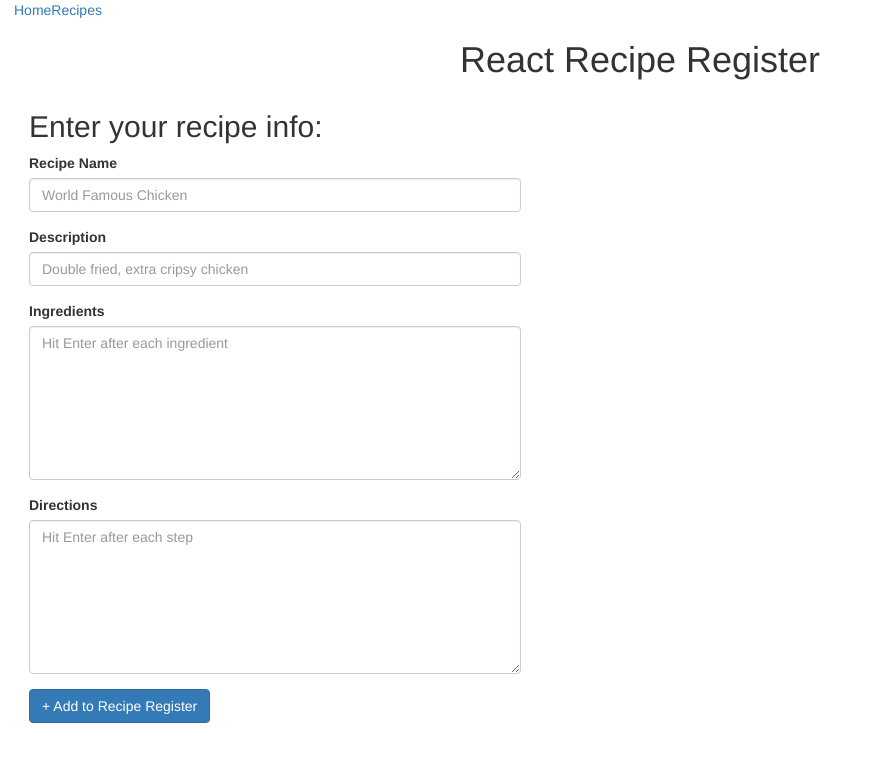
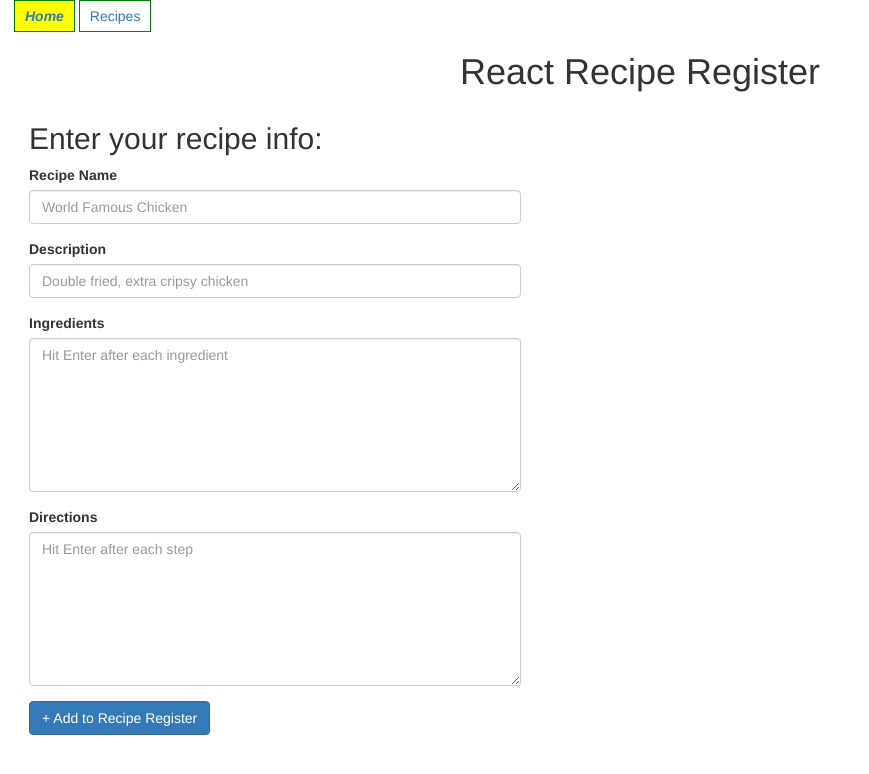
Before and after one commit to siuangie91/react_recipelog, a React (Create React App) app: page / in a window 1280 px wide. Shown: the top 774 px of the page, without its empty margins (0-869 px from the left). Built offline with nearby package versions, Linux system fonts and the light colour scheme.

Commit message:
style Nav bar

```diff
--- a/public/app.css
+++ b/public/app.css
@@ -6,6 +6,18 @@ body {
 	padding: 0 1em;
 }
 
+nav a {
+	display: inline-block;
+	padding: 5px 10px;
+	border: 1px solid green;
+}
+
+nav .active {
+	background: #ffff00;
+	font-weight: bold;
+	font-style: italic;
+}
+
 .recipe-preview {
 	padding-left: 1em;
 }
--- a/src/_components/Nav.js
+++ b/src/_components/Nav.js
@@ -6,8 +6,9 @@ class Nav extends React.Component {
 		return (
 			<section>
 				<nav>
-					<NavLink exact to="/">Home</NavLink>
-					<NavLink to="/recipes">Recipes</NavLink>
+					<NavLink exact to="/" activeClassName="active">Home</NavLink>
+					{' '}
+					<NavLink to="/recipes" activeClassName="active">Recipes</NavLink>
 				</nav>
 			</section>
 		);
```
